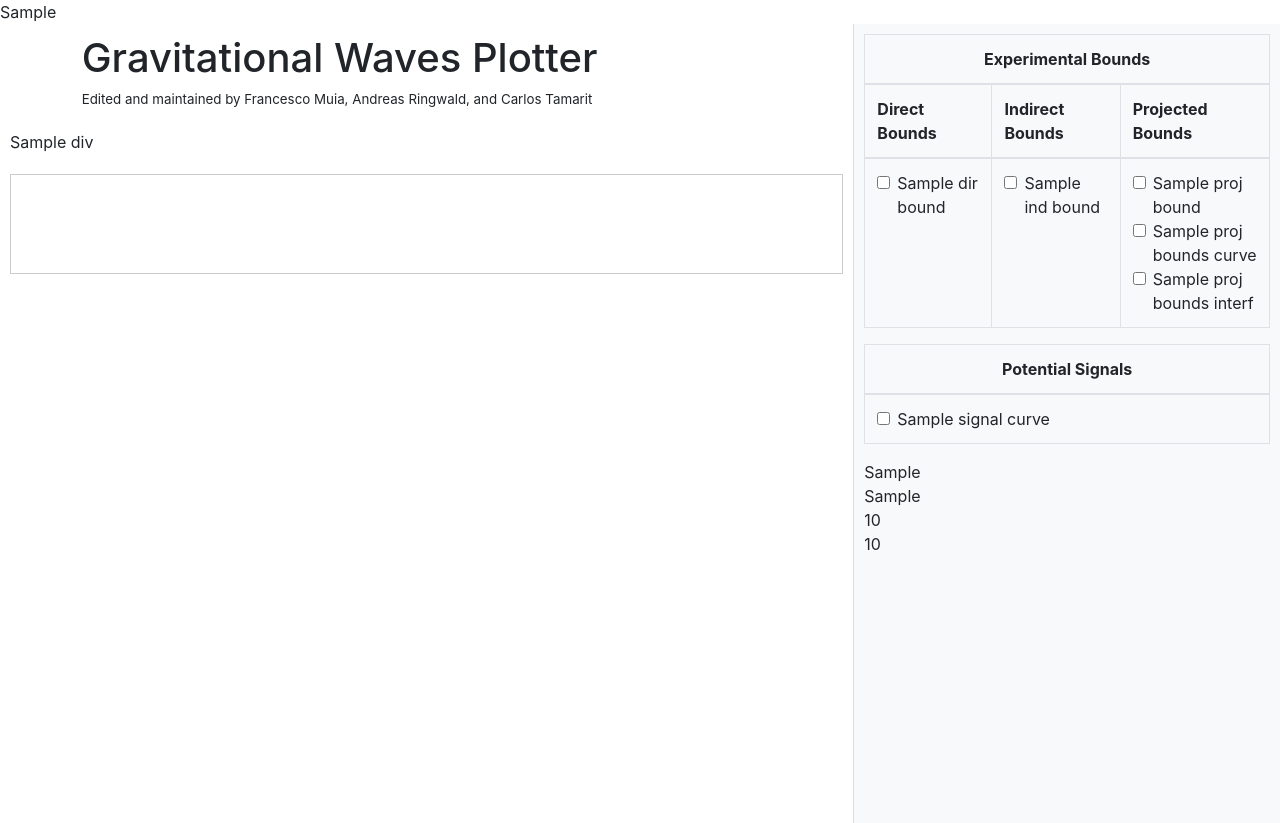
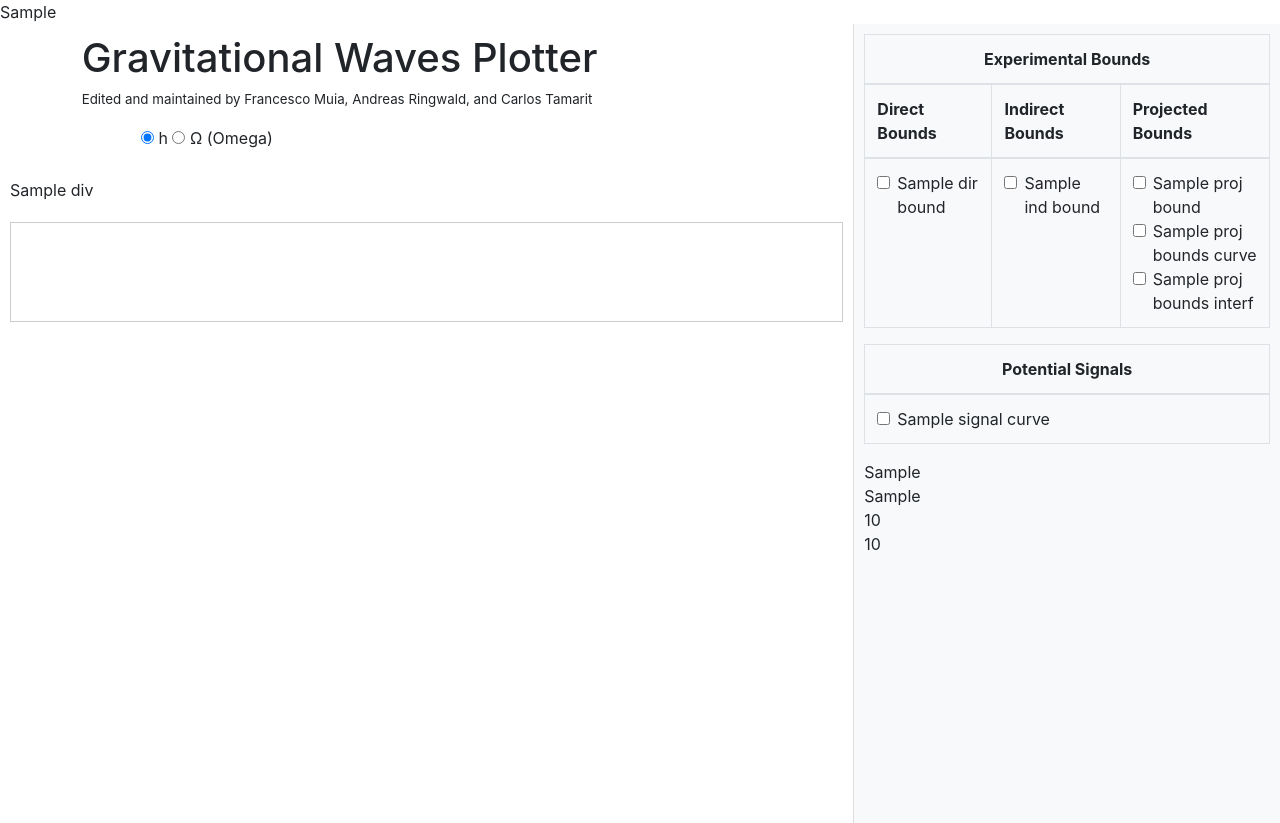
Before and after one commit to fmuia/GWplots, a Flask app: template templates/index.html in a window 1280 px wide. Shown: the top 823 px of the page. Run offline with Flask 3, Linux system fonts and the light colour scheme; the template is opened without the code that fills it: most values are stand-ins (such as "Sample title", 1, 10 or a date in 2020); parts of the project's set-up code (start-up, migrations or seed data) failed here and were passed over; some libraries are stand-ins or nearby versions.

Commit message:
Minor changes

```diff
--- a/app.py
+++ b/app.py
@@ -52,6 +52,7 @@ fig = figure(background_fill_color='white',
 fig.output_backend = "svg"
 fig.xgrid.level = 'image'
 fig.ygrid.level = 'image'
+fig.name = 'fig_h'
 
 # Set up the sliders
 
--- a/static/js/scripts.js
+++ b/static/js/scripts.js
@@ -1,4 +1,27 @@
 // static/js/scripts.js
+
+function waitForBokeh() {
+    if (typeof Bokeh !== 'undefined' && Bokeh.documents && Bokeh.documents[0]) {
+        exploreBokehDocument(Bokeh.documents[0]);
+    } else {
+        // Wait a bit and then try again
+        setTimeout(waitForBokeh, 100);
+    }
+}
+
+function exploreBokehDocument(doc) {
+    if (doc.roots) {
+        doc.roots().forEach(root => {
+            console.log('Root:', root);
+        });
+    }
+}
+
+// Start the process
+waitForBokeh();
+
+
+
 function updatePlot(button_label) {
     console.log(button_label);
     fetch(`/update_plot?button_label=${button_label}`)
@@ -119,3 +142,48 @@ function displayComments() {
     console.log("All comments to display (HTML):", allCommentsHtml);
     commentsBox.innerHTML = allCommentsHtml;  // Set as innerHTML to render HTML content
 }
+
+
+document.addEventListener('DOMContentLoaded', function() {
+    console.log("Bokeh Document:", Bokeh.documents[0]);
+    Bokeh.documents[0].roots().forEach(root => {
+        console.log("Model type:", root.type, "Model name:", root.name);
+    });
+
+    function updatePlotAxis(plotType) {
+        const plot = Bokeh.documents[0].roots()[0];
+        console.log("Plot:", plot);
+
+        if (!plot) {
+            console.error("Plot model not found!");
+            return;
+        }
+
+        console.log("Y-axis:", plot.yaxis);
+        console.log("X-range:", plot.x_range);
+
+        const y_axis = plot.yaxis[0];
+        const x_range = plot.x_range;
+
+        if (plotType === 'h') {
+            y_axis.axis_label = 'h';
+            x_range.start = Math.pow(10, -10);
+            x_range.end = Math.pow(10, 20);
+        } else if (plotType === 'omega') {
+            y_axis.axis_label = 'Ω';
+            x_range.start = Math.pow(10, 3);
+            x_range.end = Math.pow(10, 20);
+        }
+
+        y_axis.change.emit();
+        x_range.change.emit();
+    }
+
+    document.querySelectorAll('input[name="plotType"]').forEach(function(radioButton) {
+        radioButton.addEventListener('change', function(event) {
+            updatePlotAxis(event.target.value);
+        });
+    });
+
+    // ... Rest of your existing code ...
+});
--- a/templates/index.html
+++ b/templates/index.html
@@ -20,6 +20,13 @@
                 </div>
                 <div class="col-md-12" id="subtitle">
                     <p>Edited and maintained by Francesco Muia, Andreas Ringwald, and Carlos Tamarit</p>
+                </div>
+                <div class="col-md-4">
+                    <!-- Radio buttons go here, aligned to the right -->
+                    <div class="plot-type-selector text-right">
+                        <label><input type="radio" name="plotType" value="h" checked> h</label>
+                        <label><input type="radio" name="plotType" value="omega"> Ω (Omega)</label>
+                    </div>
                 </div>
             </div>
             {{ div | safe }}
```
